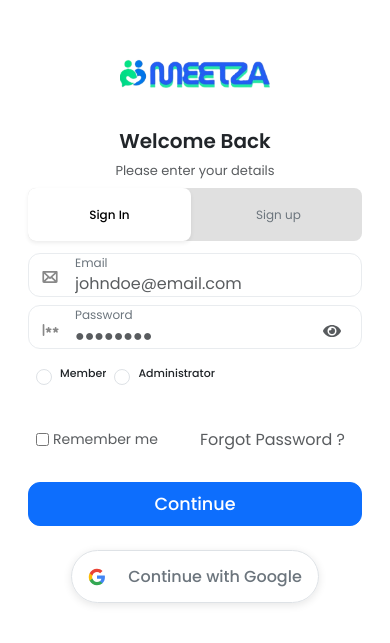
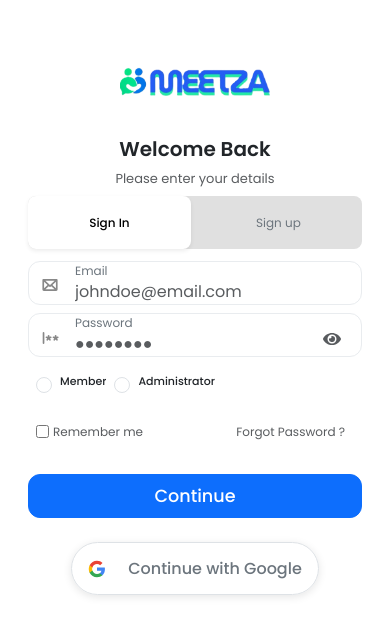
Before and after one commit to AyaHelal/Meetza-front-end, a React (Create React App) app: page /login in a window 390 px wide. Shown: the part 103-746 px from the top of the page. Built offline with nearby package versions, Linux system fonts and the light colour scheme; no server answers.

Commit message:
edit design in login

```diff
--- a/src/components/Login&SignUp/FormSection.css
+++ b/src/components/Login&SignUp/FormSection.css
@@ -155,6 +155,17 @@
     gap: 0.5rem;
   }
 
+  /* Make remember me and forgot password smaller on mobile */
+  .d-flex.justify-content-between.align-items-center label {
+    font-size: 12px !important;
+    margin-top: 0;
+  }
+
+  .d-flex.justify-content-between.align-items-center .btn-link {
+    font-size: 12px !important;
+    margin-top: 0;
+  }
+
   /* Make checkbox and label stack on very small screens */
   .form-check {
     margin-bottom: 0.5rem;
--- a/src/components/Login&SignUp/FormSection.js
+++ b/src/components/Login&SignUp/FormSection.js
@@ -195,7 +195,7 @@ const FormSection = ({
 
                             {/* render any extra fields (e.g., role radios) above the remember/forgot row */}
                             {extraFields && (
-                                <div className="mb-3">
+                                <div className="mb-0">
                                     {extraFields}
                                 </div>
                             )}
```
